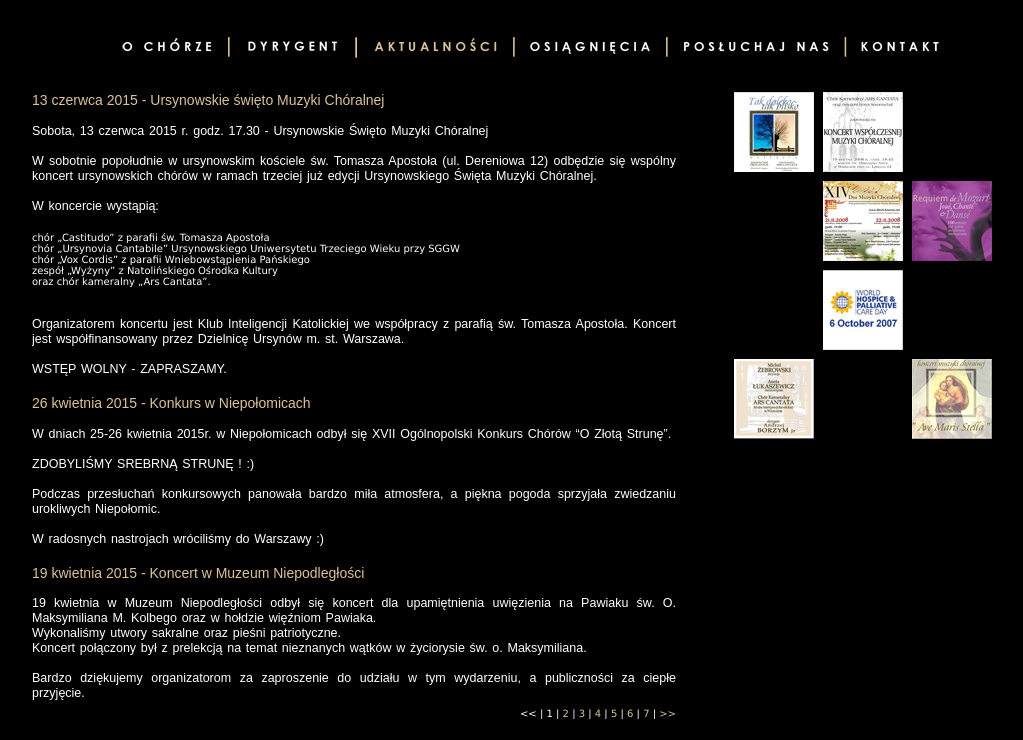
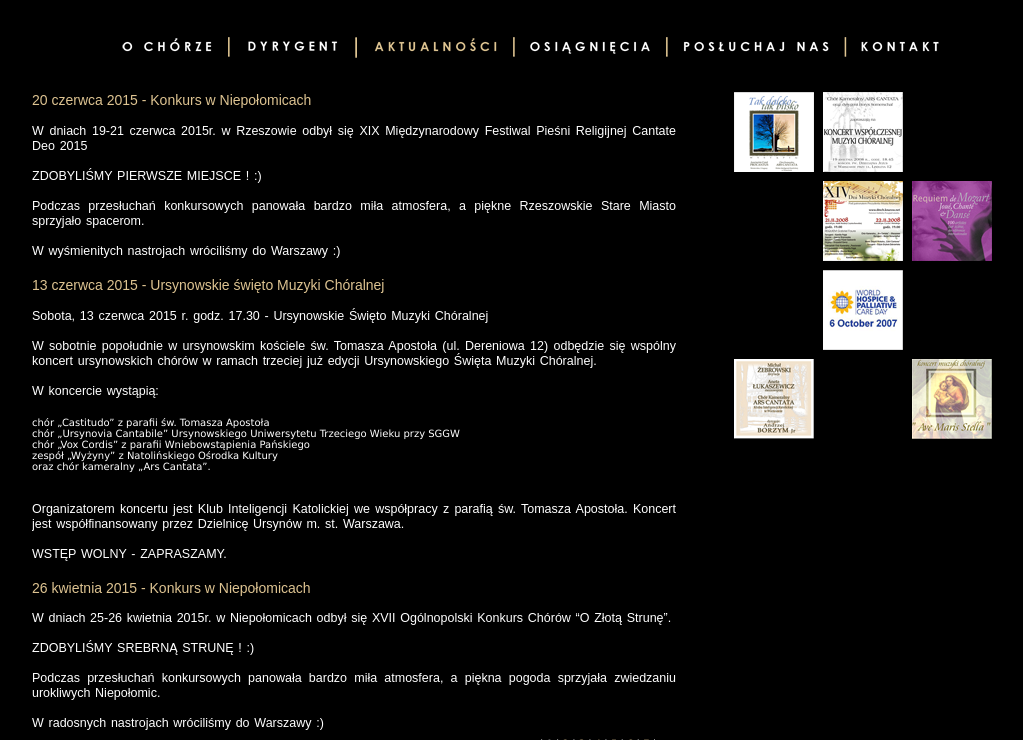
Before and after one commit to ars-cantata/ars-cantata.github.io, a Jekyll site: the page built from aktualnosci/index.html, in a window 1280 px wide, cut to the strip 0-740 px from the top of the page. Shown: the whole strip, without its empty margins (123-1146 px from the left). Built offline with Jekyll 4.4.1, drawn with Linux system fonts in a browser that asks for light colours; the list of posts is cut into pages by our own code.

Commit message:
Info o wygranej w Rzeszowie

```diff
--- /dev/null
+++ b/_posts/2015-06-20-Konkurs-W-Rzeszowie.md
@@ -0,0 +1,14 @@
+---
+title: Konkurs w Niepołomicach
+date_time: 20 czerwca 2015
+layout: layout_post
+language: pl
+---
+<br>
+W dniach 19-21 czerwca 2015r. w Rzeszowie odbył się XIX Międzynarodowy Festiwal Pieśni Religijnej Cantate Deo 2015
+<br><br>
+ZDOBYLIŚMY PIERWSZE MIEJSCE ! :)
+<br><br>
+Podczas przesłuchań konkursowych panowała bardzo miła atmosfera, a piękne Rzeszowskie Stare Miasto sprzyjało spacerom.
+<br><br>
+W wyśmienitych nastrojach wróciliśmy do Warszawy :)
```
Also changed, not shown: _includes/texts/pl/osiagniecia1.md (+1 -0 lines).
